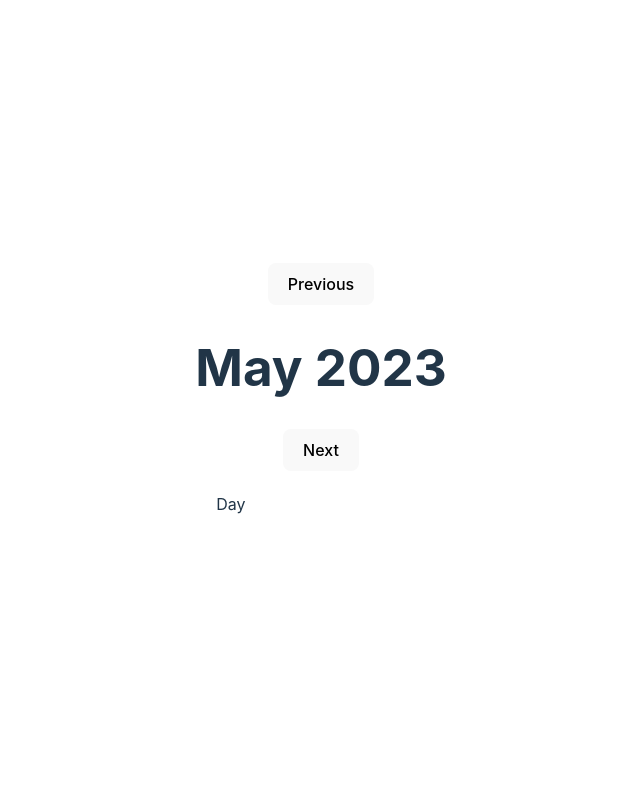
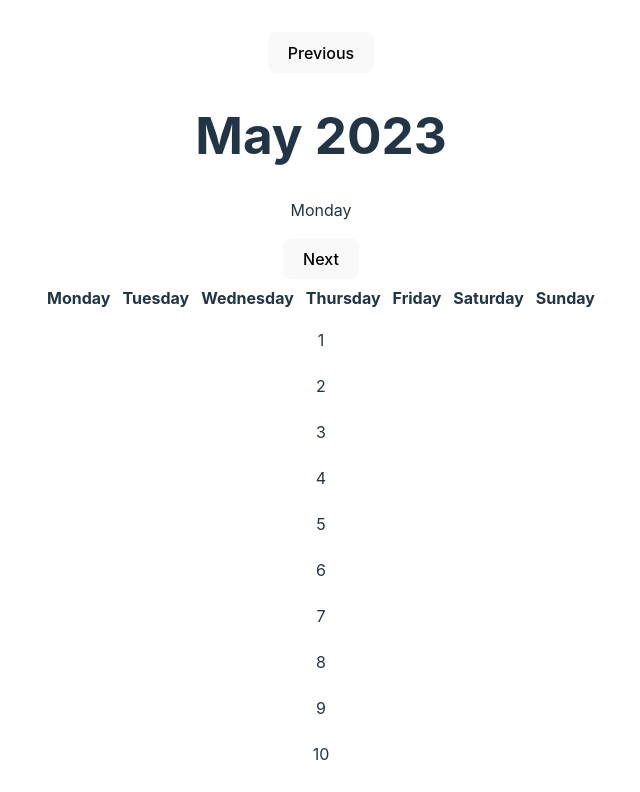
Before and after one commit to Ehabel/events-calendar-ui, a React (Vite) app: page / in a window 1280 px wide. Shown: the top 792 px of the page, without its empty margins (319-959 px from the left). Built offline with nearby package versions, Linux system fonts and the light colour scheme.

Commit message:
Added got first day of month and rendered table header

```diff
--- a/src/components/Day/Day.module.scss
+++ b/src/components/Day/Day.module.scss
@@ -1,5 +1,4 @@
 .card {
     padding: 10px;
-    margin: 10px;
     border: 1px solid white;
 }
--- a/src/components/Day/Day.tsx
+++ b/src/components/Day/Day.tsx
@@ -1,5 +1,5 @@
 import styles from "./Day.module.scss";
 
-export const Day = () => {
-    return <div className={styles.card}>Day</div>;
+export const Day = ({ dayNum }: any) => {
+    return <div className={styles.card}>{dayNum}</div>;
 };
--- a/src/containers/Month/Month.module.scss
+++ b/src/containers/Month/Month.module.scss
@@ -1,3 +1,11 @@
 .cal {
     display: flex;
+    flex-direction: column;
 }
+
+.table {
+    &__header {
+        padding: 5px;
+        margin: 15px;
+    }
+}
--- a/src/containers/Month/Month.tsx
+++ b/src/containers/Month/Month.tsx
@@ -8,19 +8,36 @@ const Month = () => {
     const [monthInt, setMonthInt] = useState(getMonthName.monthInt + 1);
     const [monthString, setMonthString] = useState(getMonthName.monthString);
     const [year, setYear] = useState(getMonthName.currYear);
+    const [days, setDays] = useState(getMonthName.daysInMonth);
+    const [firstDay, setfirstDay] = useState(getMonthName.firstDayString);
+
+    const daysOfWeek = [
+        "Monday",
+        "Tuesday",
+        "Wednesday",
+        "Thursday",
+        "Friday",
+        "Saturday",
+        "Sunday",
+    ];
+
+    const setters = () => {
+        setMonthString(getMonthName.monthString);
+        setDays(getMonthName.daysInMonth);
+        setYear(getMonthName.currYear);
+        setfirstDay(getMonthName.firstDayString);
+    };
 
     const onPrevMonth = () => {
         getMonthName = getMonth(getMonthName.currYear, monthInt - 1);
         setMonthInt(monthInt - 1);
-        setMonthString(getMonthName.monthString);
-        setYear(getMonthName.currYear);
+        setters();
     };
 
     const onNextMonth = () => {
         getMonthName = getMonth(getMonthName.currYear, monthInt + 1);
         setMonthInt(monthInt + 1);
-        setMonthString(getMonthName.monthString);
-        setYear(getMonthName.currYear);
+        setters();
     };
 
     return (
@@ -29,9 +46,25 @@ const Month = () => {
             <h1>
                 {monthString} {year}
             </h1>
+            <p>{firstDay}</p>
             <button onClick={onNextMonth}>Next</button>
+            <table>
+                <thead>
+                    <tr>
+                        {daysOfWeek.map((day) => {
+                            return (
+                                <th key={day} className={styles.table__header}>
+                                    {day}
+                                </th>
+                            );
+                        })}
+                    </tr>
+                </thead>
+            </table>
             <div className={styles.cal}>
-                <Day />
+                {[...Array(days).fill(0)].map((_, i) => (
+                    <Day key={i} dayNum={i + 1} />
+                ))}
             </div>
         </div>
     );
--- a/src/services/RetrieveMonth.ts
+++ b/src/services/RetrieveMonth.ts
@@ -5,17 +5,25 @@ export const getMonth = (customYear?: number, customMonth?: number) => {
     let monthInt;
     let daysInMonth;
     let currYear;
+    let firstDay;
+    let firstDayString;
 
     if (customYear && customMonth) {
+        console.log(customMonth);
         monthInfo = new Date(customYear, customMonth - 1, 0);
+        firstDay = new Date(customYear, customMonth - 2, 1);
     } else {
         monthInfo = new Date(date.getFullYear(), date.getMonth() + 1, 0);
+        firstDay = new Date(date.getFullYear(), date.getMonth(), 1);
     }
     monthString = monthInfo.toLocaleDateString("default", {
         month: "long",
     });
-    monthInt = date.getMonth() + 1;
+    firstDayString = firstDay.toLocaleDateString("default", {
+        weekday: "long",
+    });
+    monthInt = monthInfo.getMonth() + 1;
     daysInMonth = monthInfo.getDate();
     currYear = monthInfo.getFullYear();
-    return { monthString, monthInt, daysInMonth, currYear };
+    return { monthString, monthInt, daysInMonth, currYear, firstDayString };
 };
```
